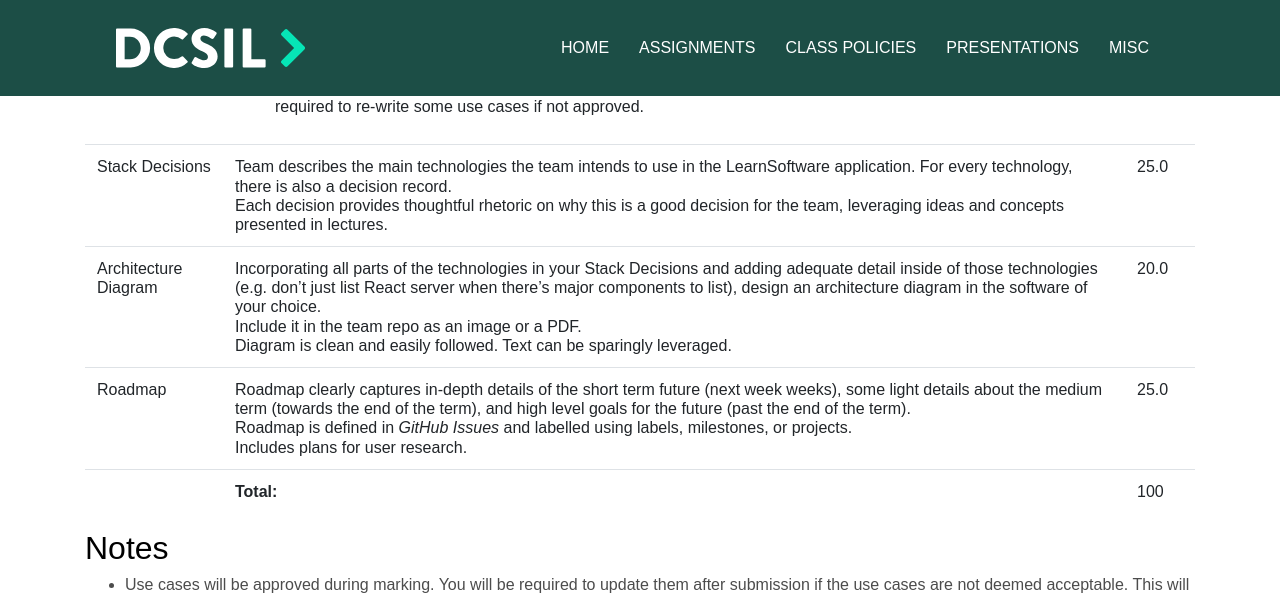
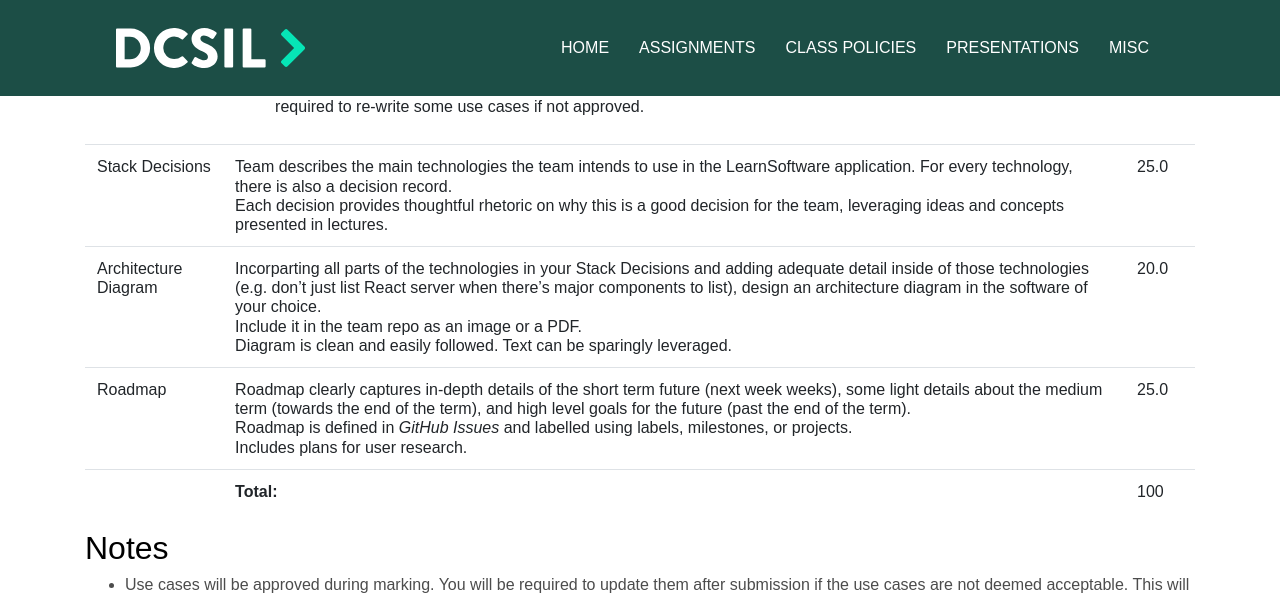
Before and after one commit to dcsil/CSC491, a Jekyll site: the page built from assignments/a3.md, in a window 1280 px wide and 900 px high, scrolled down 2875 px. Shown: the top 595 px of the window. Built offline with Jekyll 4.4.1, drawn with Linux system fonts in a browser that asks for light colours; our own code applies the rules of GitHub Pages for plain Markdown files.

Commit message:
Update rubrics

```diff
--- a/assignments/a3.md
+++ b/assignments/a3.md
@@ -99,7 +99,7 @@ Release bodies must include:
 | --- | --- | --- |
 | Use Cases | {::nomarkdown}<ul><li>Describes 3-6 use cases that provide adequate complexity to showcase the teams skills</li><li>Use cases are well defined and recorded on the team's profile on the LearnSoftware application</li><li>Illustrates UI with low fidelity sketches where applicable</li><li>Teaching Staff will approve use cases after submission. Use case approval will not affect grade, but students may be required to re-write some use cases if not approved.</li></ul>{:/} | 30.0 |
 | Stack Decisions | Team describes the main technologies the team intends to use in the LearnSoftware application. For every technology, there is also a decision record.<br>Each decision provides thoughtful rhetoric on why this is a good decision for the team, leveraging ideas and concepts presented in lectures. | 25.0 |
-| Architecture Diagram | Incorporating all parts of the technologies in your Stack Decisions and adding adequate detail inside of those technologies (e.g. don't just list React server when there's major components to list), design an architecture diagram in the software of your choice.<br>Include it in the team repo as an image or a PDF.<br>Diagram is clean and easily followed. Text can be sparingly leveraged. | 20.0 |
+| Architecture Diagram | Incorparting all parts of the technologies in your Stack Decisions and adding adequate detail inside of those technologies (e.g. don't just list React server when there's major components to list), design an architecture diagram in the software of your choice.<br>Include it in the team repo as an image or a PDF.<br>Diagram is clean and easily followed. Text can be sparingly leveraged. | 20.0 |
 | Roadmap | Roadmap clearly captures in-depth details of the short term future (next week weeks), some light details about the medium term (towards the end of the term), and high level goals for the future (past the end of the term).<br>Roadmap is defined in _GitHub Issues_ and labelled using labels, milestones, or projects.<br>Includes plans for user research. | 25.0 |
 | | **Total:** | 100 |
 
```
Also changed, not shown: assignments/a7.md (+1 -1 lines).
